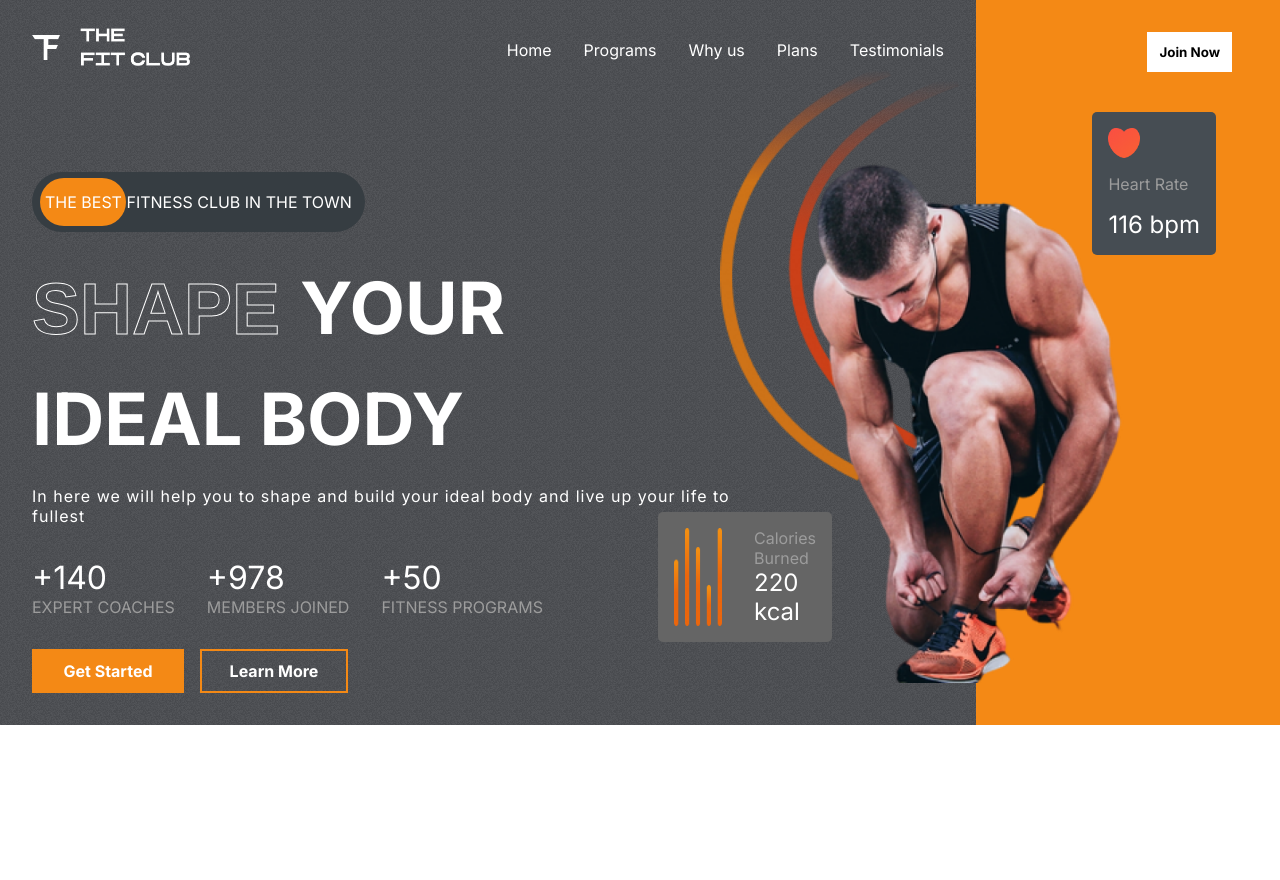
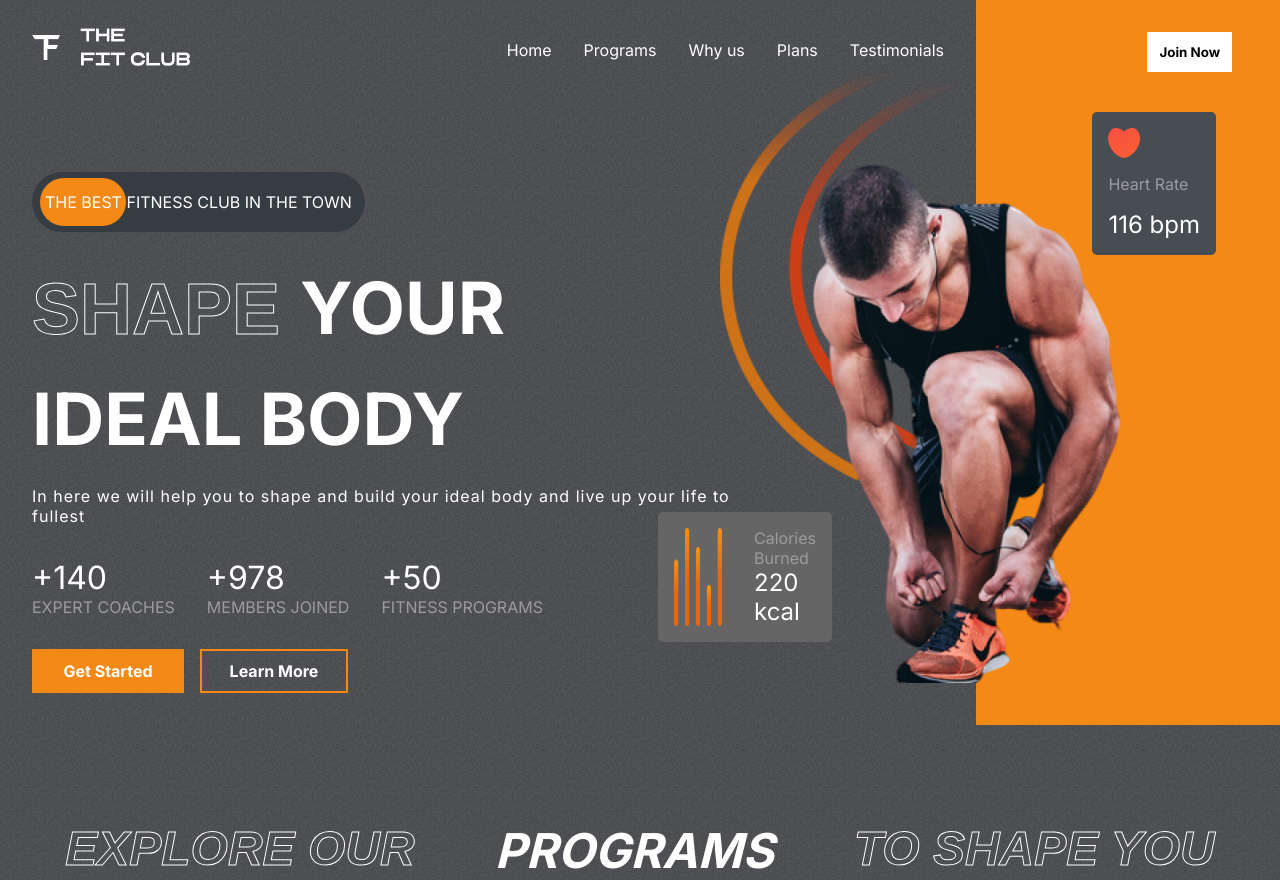
Before and after one commit to ZainRk/FitClub-Starter, a React (Create React App) app: page / in a window 1280 px wide. Before the commit the page ends 800 px from the top, so only its background shows below. Built offline with nearby package versions, Linux system fonts and the light colour scheme.

Commit message:
Created programs component

```diff
--- a/src/App.js
+++ b/src/App.js
@@ -1,9 +1,11 @@
 import "./App.css";
 import Hero from "./components/Hero/Hero";
+import Programs from "./components/Programs/Programs";
 function App() {
   return (
     <div className="App">
       <Hero />
+      <Programs />
     </div>
   );
 }
--- /dev/null
+++ b/src/components/Programs/Programs.css
@@ -0,0 +1,17 @@
+.Programs {
+  display: flex;
+  flex-direction: column;
+  gap: 2rem;
+  padding: 0 2rem;
+}
+
+.programs-header {
+  display: flex;
+  gap: 5rem;
+  font-weight: bold;
+  font-size: 3rem;
+  justify-content: center;
+  color: white;
+  text-transform: uppercase;
+  font-style: italic;
+}
--- /dev/null
+++ b/src/components/Programs/Programs.jsx
@@ -0,0 +1,17 @@
+import React from "react";
+import "./Programs.css";
+import { programsData } from "../../data/programsData";
+const Programs = () => {
+  return (
+    <div className="Programs" id="programs">
+      {/* header */}
+      <div className="programs-header">
+        <span className="stroke-text">Explore our</span>
+        <span>Programs</span>
+        <span className="stroke-text">to shape you</span>
+      </div>
+    </div>
+  );
+};
+
+export default Programs;
```
